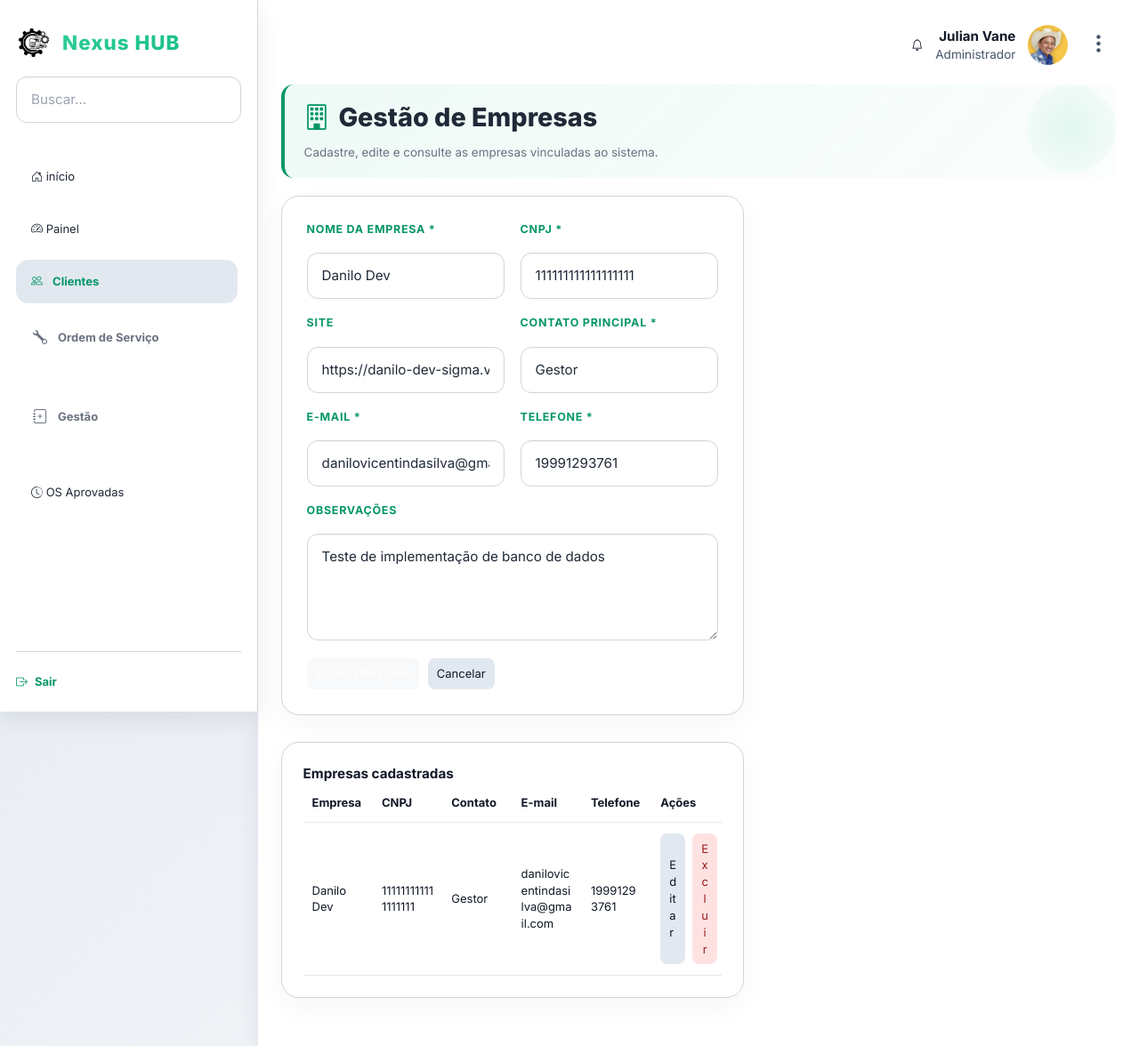
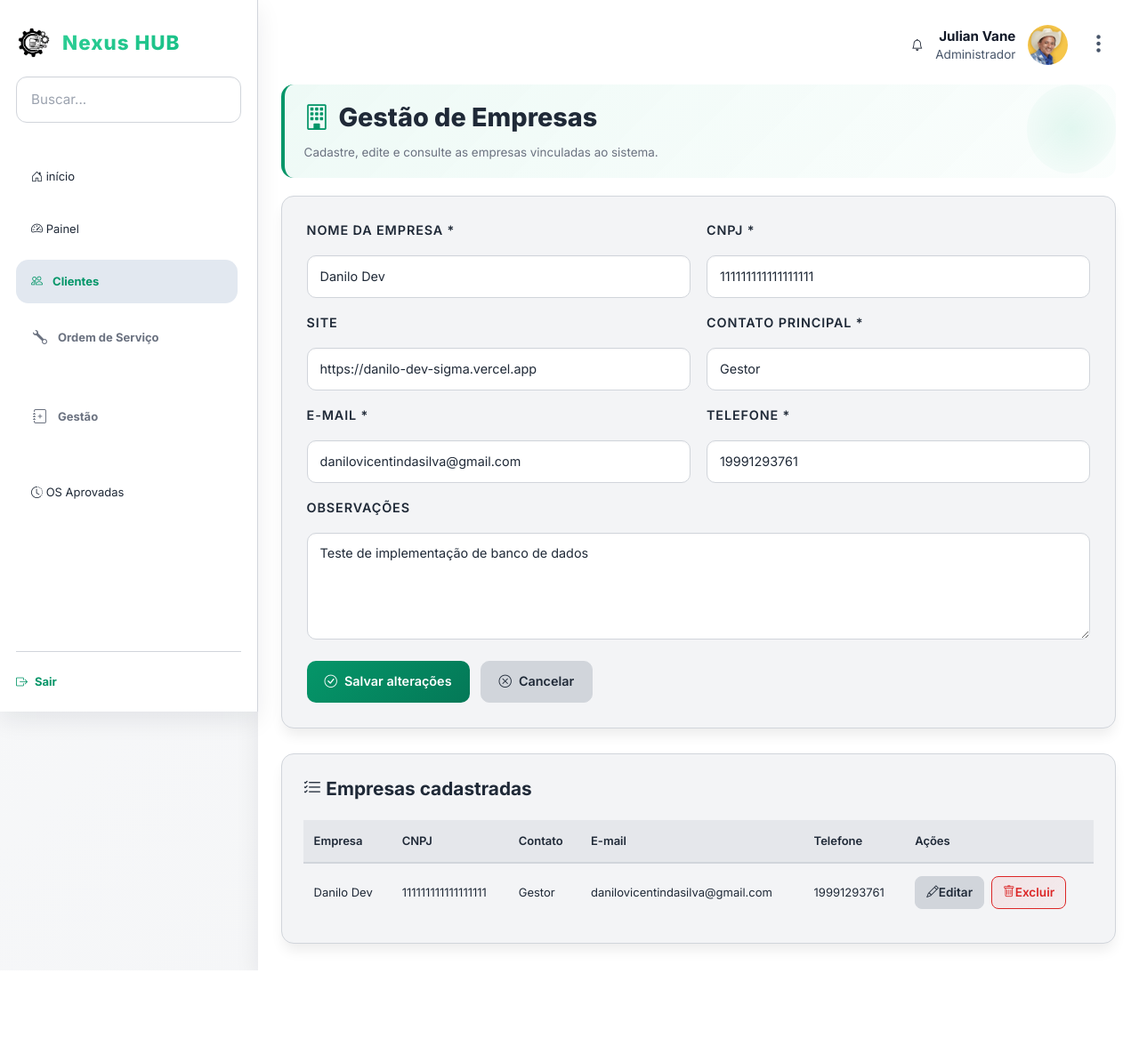
Before and after one commit to GiovanneRocha/Nexus_HUB, a PHP site: page /pages/cadastros/cadastrar_empresa.php?edit=1 in a window 1280 px wide. Shown: the whole page at 89% size. After the commit the page ends 1091 px from the top, so only its background shows below. Run offline with PHP 8.4, Linux system fonts and the light colour scheme; data comes from the database, SQL or seed files in the repository.

Commit message:
Design paginas de cadastro

```diff
--- /dev/null
+++ b/assets/css/admin-forms.css
@@ -0,0 +1,432 @@
+/* ==========================================
+   ESTILOS PARA FORMULÁRIOS DE ADMINISTRAÇÃO
+   ========================================== */
+
+/* ALERTAS */
+.alerta {
+  padding: 14px 18px;
+  border-radius: 12px;
+  margin-bottom: 20px;
+  font-weight: 600;
+  animation: slideDown 0.3s ease;
+  border-left: 4px solid;
+}
+
+.alerta.sucesso {
+  background: linear-gradient(
+    135deg,
+    rgba(16, 185, 129, 0.1) 0%,
+    rgba(16, 185, 129, 0.05) 100%
+  );
+  color: var(--verde-esmeralda);
+  border-left-color: var(--verde-esmeralda);
+  border: 1px solid rgba(16, 185, 129, 0.3);
+}
+
+.alerta.erro {
+  background: linear-gradient(
+    135deg,
+    rgba(239, 68, 68, 0.1) 0%,
+    rgba(239, 68, 68, 0.05) 100%
+  );
+  color: var(--erro);
+  border-left-color: var(--erro);
+  border: 1px solid rgba(239, 68, 68, 0.3);
+}
+
+@keyframes slideDown {
+  from {
+    opacity: 0;
+    transform: translateY(-10px);
+  }
+  to {
+    opacity: 1;
+    transform: translateY(0);
+  }
+}
+
+/* GRID DE FORMULÁRIO */
+.form-grid {
+  display: grid;
+  grid-template-columns: repeat(2, 1fr);
+  gap: 18px;
+  margin-bottom: 24px;
+}
+
+.form-grid-full {
+  grid-column: 1 / -1;
+}
+
+/* CAMPO DE FORMULÁRIO */
+.form-group {
+  display: flex;
+  flex-direction: column;
+  gap: 8px;
+}
+
+.form-group label {
+  font-weight: 600;
+  font-size: 0.9rem;
+  color: var(--texto-principal);
+  transition: color 0.25s ease;
+}
+
+.form-group input,
+.form-group textarea,
+.form-group select {
+  width: 100%;
+  padding: 12px 14px;
+  border: 1px solid var(--bordar);
+  border-radius: 10px;
+  background-color: var(--surface-light);
+  color: var(--texto-principal);
+  font-size: 0.9rem;
+  font-family: inherit;
+  transition: all 0.25s ease;
+}
+
+.form-group input::placeholder,
+.form-group textarea::placeholder,
+.form-group select::placeholder {
+  color: var(--texto-suave);
+}
+
+.form-group input:hover,
+.form-group textarea:hover,
+.form-group select:hover {
+  border-color: var(--verde-esmeralda);
+  background-color: var(--surface-light);
+}
+
+.form-group input:focus,
+.form-group textarea:focus,
+.form-group select:focus {
+  outline: none;
+  border-color: var(--verde-esmeralda);
+  background-color: var(--surface-light);
+  box-shadow: 0 0 0 3px rgba(16, 185, 129, 0.1);
+}
+
+.form-group textarea {
+  min-height: 120px;
+  resize: vertical;
+  font-family: inherit;
+}
+
+/* BOTÕES DE AÇÃO */
+.form-actions {
+  display: flex;
+  gap: 12px;
+  margin-top: 24px;
+  flex-wrap: wrap;
+}
+
+.btn {
+  padding: 12px 20px;
+  border-radius: 10px;
+  border: none;
+  font-weight: 600;
+  font-size: 0.9rem;
+  cursor: pointer;
+  transition: all 0.25s ease;
+  display: inline-flex;
+  align-items: center;
+  justify-content: center;
+  gap: 8px;
+  text-decoration: none;
+  white-space: nowrap;
+}
+
+.btn:hover {
+  transform: translateY(-2px);
+  box-shadow: var(--sombra-md);
+}
+
+.btn-primary {
+  background: linear-gradient(
+    135deg,
+    var(--verde-esmeralda) 0%,
+    var(--verde-escuro) 100%
+  );
+  color: white;
+}
+
+.btn-primary:hover {
+  background: linear-gradient(
+    135deg,
+    var(--verde-esmeralda-claro) 0%,
+    var(--verde-esmeralda) 100%
+  );
+}
+
+.btn-secondary {
+  background-color: var(--surface-light);
+  color: var(--texto-principal);
+  border: 1px solid var(--bordar);
+}
+
+.btn-secondary:hover {
+  background-color: var(--bordar);
+  border-color: var(--verde-esmeralda);
+}
+
+.btn-danger {
+  background: linear-gradient(
+    135deg,
+    rgba(239, 68, 68, 0.1) 0%,
+    rgba(239, 68, 68, 0.05) 100%
+  );
+  color: var(--erro);
+  border: 1px solid var(--erro);
+}
+
+.btn-danger:hover {
+  background: linear-gradient(
+    135deg,
+    rgba(239, 68, 68, 0.2) 0%,
+    rgba(239, 68, 68, 0.1) 100%
+  );
+}
+
+/* CARD DO FORMULÁRIO */
+.form-card {
+  background: var(--surface);
+  border: 1px solid var(--bordar);
+  border-radius: 14px;
+  padding: 28px;
+  box-shadow: var(--sombra-lg);
+  margin-bottom: 28px;
+}
+
+.form-card h2 {
+  font-size: 1.5rem;
+  margin-bottom: 20px;
+  color: var(--texto-principal);
+}
+
+/* TABELA */
+.table-container {
+  background: var(--surface);
+  border: 1px solid var(--bordar);
+  border-radius: 14px;
+  padding: 24px;
+  box-shadow: var(--sombra-lg);
+  overflow-x: auto;
+}
+
+.table-container h3 {
+  font-size: 1.3rem;
+  margin-bottom: 20px;
+  color: var(--texto-principal);
+}
+
+table {
+  width: 100%;
+  border-collapse: collapse;
+}
+
+table thead {
+  background-color: var(--surface-strong);
+}
+
+table th {
+  padding: 14px 12px;
+  text-align: left;
+  font-weight: 600;
+  color: var(--texto-principal);
+  border-bottom: 2px solid var(--bordar);
+  white-space: nowrap;
+}
+
+table td {
+  padding: 14px 12px;
+  border-bottom: 1px solid var(--bordar);
+  color: var(--texto-principal);
+}
+
+table tbody tr {
+  transition: background-color 0.25s ease;
+}
+
+table tbody tr:hover {
+  background-color: var(--surface-strong);
+}
+
+table tbody tr:last-child td {
+  border-bottom: none;
+}
+
+/* AÇÕES NA TABELA */
+.table-actions {
+  display: flex;
+  gap: 8px;
+  flex-wrap: wrap;
+}
+
+.btn-table {
+  padding: 8px 12px;
+  border-radius: 8px;
+  border: none;
+  font-weight: 600;
+  font-size: 0.85rem;
+  cursor: pointer;
+  transition: all 0.25s ease;
+  text-decoration: none;
+  display: inline-flex;
+  align-items: center;
+  justify-content: center;
+}
+
+.btn-table-edit {
+  background-color: var(--surface-light);
+  color: var(--texto-principal);
+  border: 1px solid var(--bordar);
+}
+
+.btn-table-edit:hover {
+  background-color: var(--bordar);
+  border-color: var(--verde-esmeralda);
+}
+
+.btn-table-delete {
+  background: linear-gradient(
+    135deg,
+    rgba(239, 68, 68, 0.1) 0%,
+    rgba(239, 68, 68, 0.05) 100%
+  );
+  color: var(--erro);
+  border: 1px solid var(--erro);
+}
+
+.btn-table-delete:hover {
+  background: linear-gradient(
+    135deg,
+    rgba(239, 68, 68, 0.2) 0%,
+    rgba(239, 68, 68, 0.1) 100%
+  );
+}
+
+/* MENSAGEM VAZIA NA TABELA */
+.table-empty {
+  text-align: center;
+  padding: 40px 20px;
+  color: var(--texto-secundario);
+}
+
+.table-empty i {
+  font-size: 3rem;
+  opacity: 0.5;
+  display: block;
+  margin-bottom: 12px;
+}
+
+/* ==========================================
+   RESPONSIVIDADE
+   ========================================== */
+
+@media (max-width: 1024px) {
+  .form-grid {
+    grid-template-columns: 1fr;
+  }
+
+  .form-grid-full {
+    grid-column: auto;
+  }
+}
+
+@media (max-width: 768px) {
+  .form-card {
+    padding: 20px;
+  }
+
+  .form-grid {
+    grid-template-columns: 1fr;
+    gap: 14px;
+  }
+
+  .form-actions {
+    flex-direction: column;
+  }
+
+  .btn {
+    width: 100%;
+  }
+
+  .table-container {
+    padding: 16px;
+  }
+
+  table th,
+  table td {
+    padding: 10px 8px;
+    font-size: 0.85rem;
+  }
+
+  .table-actions {
+    flex-direction: column;
+  }
+
+  .btn-table {
+    width: 100%;
+    padding: 10px 12px;
+  }
+}
+
+@media (max-width: 480px) {
+  .form-card {
+    padding: 16px;
+  }
+
+  .form-group label {
+    font-size: 0.85rem;
+  }
+
+  .form-group input,
+  .form-group textarea,
+  .form-group select {
+    padding: 10px 12px;
+    font-size: 16px;
+  }
+
+  .form-actions {
+    gap: 8px;
+  }
+
+  .btn {
+    padding: 10px 16px;
+    font-size: 0.85rem;
+  }
+
+  table th,
+  table td {
+    padding: 8px 6px;
+    font-size: 0.8rem;
+  }
+
+  .table-container {
+    padding: 12px;
+  }
+
+  .btn-table {
+    padding: 8px 10px;
+    font-size: 0.8rem;
+  }
+}
+
+/* ==========================================
+   BODY BACKGROUND RESPONSIVO
+   ========================================== */
+
+body {
+  background:
+    radial-gradient(
+      circle at top left,
+      rgba(16, 185, 129, 0.12),
+      transparent 28%
+    ),
+    linear-gradient(135deg, #0d1526 0%, #12263b 38%, #0b1320 100%);
+}
+
+body.light-mode {
+  background: linear-gradient(135deg, #f8f9fa 0%, #f3f4f6 100%);
+}
--- a/pages/cadastros/cadastrar_empresa.php
+++ b/pages/cadastros/cadastrar_empresa.php
@@ -91,25 +91,9 @@ $lista = $pdo->query('SELECT * FROM empresas_cadastradas ORDER BY id DESC')->fet
     <link rel="stylesheet" href="https://cdn.jsdelivr.net/npm/bootstrap-icons@1.11.3/font/bootstrap-icons.css">
     <link rel="stylesheet" href="../../assets/css/style.css">
     <link rel="stylesheet" href="../../assets/css/pages.css">
+    <link rel="stylesheet" href="../../assets/css/admin-forms.css">
     <script src="../../assets/js/common.js"></script>
     <script src="../../assets/js/pages.js"></script>
-    <style>
-        body { background: #f4f7fb; }
-        .alerta { padding: 12px 16px; border-radius: 12px; margin-bottom: 18px; font-weight: 600; }
-        .alerta.sucesso { background: #d1fae5; color: #065f46; border: 1px solid #a7f3d0; }
-        .alerta.erro { background: #fee2e2; color: #991b1b; border: 1px solid #fca5a5; }
-        .grid { display: grid; grid-template-columns: repeat(2, minmax(0, 1fr)); gap: 18px; }
-        .campo { display: flex; flex-direction: column; gap: 8px; }
-        .campo input, .campo textarea { width: 100%; padding: 14px 16px; border: 1px solid #dfe3eb; border-radius: 12px; background: white; }
-        .campo textarea { min-height: 120px; resize: vertical; }
-        .acoes { display: flex; gap: 10px; margin-top: 20px; }
-        table { width: 100%; border-collapse: collapse; }
-        th, td { padding: 12px 10px; border-bottom: 1px solid #e5e7eb; text-align: left; }
-        .btn-small { padding: 8px 10px; border-radius: 8px; border: none; cursor: pointer; }
-        .btn-primary { background: var(--azul-escuro); color: white; }
-        .btn-secondary { background: #e2e8f0; color: #0f172a; }
-        .btn-danger { background: #fee2e2; color: #991b1b; }
-    </style>
 </head>
 <body class="corpo-dashboard">
     <div class="layout-erp">
@@ -126,48 +110,48 @@ $lista = $pdo->query('SELECT * FROM empresas_cadastradas ORDER BY id DESC')->fet
                 <?php if ($registro): ?>
                     <input type="hidden" name="id" value="<?= (int) $registro['id'] ?>">
                 <?php endif; ?>
-                <div class="card-os" style="padding: 28px; border-radius: 20px; background: white; box-shadow: 0 10px 30px rgba(0,0,0,0.04);">
-                    <div class="grid">
-                        <div class="campo">
+                <div class="form-card">
+                    <div class="form-grid">
+                        <div class="form-group">
                             <label>Nome da empresa *</label>
                             <input type="text" name="nome" value="<?= htmlspecialchars($registro['nome'] ?? '') ?>" required>
                         </div>
-                        <div class="campo">
+                        <div class="form-group">
                             <label>CNPJ *</label>
                             <input type="text" name="cnpj" value="<?= htmlspecialchars($registro['cnpj'] ?? '') ?>" required>
                         </div>
-                        <div class="campo">
+                        <div class="form-group">
                             <label>Site</label>
                             <input type="url" name="site" value="<?= htmlspecialchars($registro['site'] ?? '') ?>">
                         </div>
-                        <div class="campo">
+                        <div class="form-group">
                             <label>Contato principal *</label>
                             <input type="text" name="contato" value="<?= htmlspecialchars($registro['contato'] ?? '') ?>" required>
                         </div>
-                        <div class="campo">
+                        <div class="form-group">
                             <label>E-mail *</label>
                             <input type="email" name="email" value="<?= htmlspecialchars($registro['email'] ?? '') ?>" required>
                         </div>
-                        <div class="campo">
+                        <div class="form-group">
                             <label>Telefone *</label>
                             <input type="text" name="telefone" value="<?= htmlspecialchars($registro['telefone'] ?? '') ?>" required>
                         </div>
-                        <div class="campo" style="grid-column: 1 / -1;">
+                        <div class="form-group form-grid-full">
                             <label>Observações</label>
                             <textarea name="observacoes"><?= htmlspecialchars($registro['observacoes'] ?? '') ?></textarea>
                         </div>
                     </div>
-                    <div class="acoes">
-                        <button type="submit" class="btn-small btn-primary"><?= $registro ? 'Salvar alterações' : 'Cadastrar empresa' ?></button>
+                    <div class="form-actions">
+                        <button type="submit" class="btn btn-primary"><i class="bi bi-check-circle"></i> <?= $registro ? 'Salvar alterações' : 'Cadastrar empresa' ?></button>
                         <?php if ($registro): ?>
-                            <a href="cadastrar_empresa.php" class="btn-small btn-secondary" style="text-decoration: none; display: inline-flex; align-items: center; justify-content: center;">Cancelar</a>
+                            <a href="cadastrar_empresa.php" class="btn btn-secondary"><i class="bi bi-x-circle"></i> Cancelar</a>
                         <?php endif; ?>
                     </div>
                 </div>
             </form>
 
-            <div class="card-os" style="padding: 24px; margin-top: 30px; background: white; border-radius: 20px; box-shadow: 0 10px 30px rgba(0,0,0,0.04);">
-                <h3>Empresas cadastradas</h3>
+            <div class="table-container">
+                <h3><i class="bi bi-list-check"></i> Empresas cadastradas</h3>
                 <table>
                     <thead>
                         <tr>
@@ -181,7 +165,7 @@ $lista = $pdo->query('SELECT * FROM empresas_cadastradas ORDER BY id DESC')->fet
                     </thead>
                     <tbody>
                         <?php if (empty($lista)): ?>
-                            <tr><td colspan="6">Nenhuma empresa cadastrada.</td></tr>
+                            <tr><td colspan="6" class="table-empty"><i class="bi bi-inbox"></i> Nenhuma empresa cadastrada.</td></tr>
                         <?php else: ?>
                             <?php foreach ($lista as $empresa): ?>
                                 <tr>
@@ -191,12 +175,12 @@ $lista = $pdo->query('SELECT * FROM empresas_cadastradas ORDER BY id DESC')->fet
                                     <td><?= htmlspecialchars($empresa['email']) ?></td>
                                     <td><?= htmlspecialchars($empresa['telefone']) ?></td>
                                     <td>
-                                        <div style="display:flex; gap:8px;">
-                                            <a href="?edit=<?= (int) $empresa['id'] ?>" class="btn-small btn-secondary" style="text-decoration:none; display:inline-flex; align-items:center; justify-content:center;">Editar</a>
+                                        <div class="table-actions">
+                                            <a href="?edit=<?= (int) $empresa['id'] ?>" class="btn-table btn-table-edit"><i class="bi bi-pencil"></i> Editar</a>
                                             <form method="POST" action="" style="margin:0;" onsubmit="return confirm('Deseja excluir esta empresa?');">
                                                 <input type="hidden" name="action" value="delete">
                                                 <input type="hidden" name="id" value="<?= (int) $empresa['id'] ?>">
-                                                <button type="submit" class="btn-small btn-danger">Excluir</button>
+                                                <button type="submit" class="btn-table btn-table-delete"><i class="bi bi-trash"></i> Excluir</button>
                                             </form>
                                         </div>
                                     </td>
```
Also changed, not shown: pages/cadastros/cadastro_pecas.php (+23 -39 lines), pages/cadastros/cadastro_servicos.php (+15 -31 lines), pages/cadastros/cadastro_veiculo.php (+15 -31 lines).
